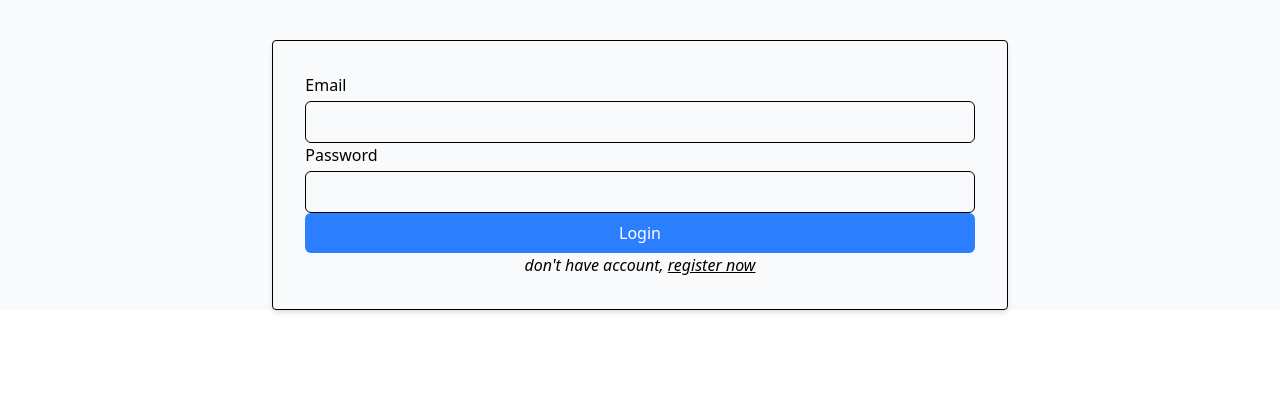
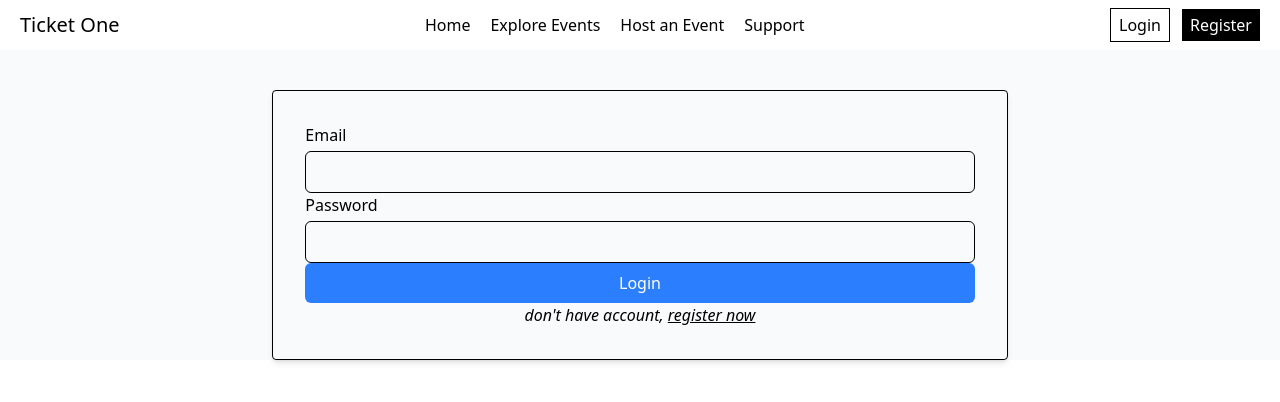
Before and after one commit to yeshu2004/go-event-booking, a React (Vite) app in the folder client/: page /user/login in a window 1280 px wide. Shown: the top 402 px of the page. Built offline with nearby package versions, Linux system fonts and the light colour scheme.

Commit message:
Refactor routing and layout structure; implement user and organization layouts, and enhance event fetching logic

```diff
--- /dev/null
+++ b/client/src/components/Navbar.jsx
@@ -0,0 +1,49 @@
+import { Link, useLocation } from "react-router";
+import { useUserAuthStore } from "../store/useUserAuth";
+
+function Navbar() {
+  const { isUserLoggedIn } = useUserAuthStore();
+  const logoutUser = useUserAuthStore((state) => state.logoutUser);
+   const location = useLocation()
+  return (
+    <div className="w-full">
+      <div className="flex items-center justify-between px-5 py-2">
+        {/* left */}
+        <div>
+          <Link to={""} className="text-xl">Ticket One</Link>
+        </div>
+        {/* mid */}
+        <div className="hidden items-center gap-5 md:flex">
+          <Link to={""}>Home</Link>
+          <Link to={""}>Explore Events</Link>
+          <Link to={""}>
+            {isUserLoggedIn ? "Notifications" : "Host an Event"}
+          </Link>
+          <Link to={""}>Support</Link>
+        </div>
+        {/* right */}
+        {isUserLoggedIn ? (
+          <div className="flex items-center gap-3">
+            <Link to={"/"} className="">
+              My Account
+            </Link>
+            <button onClick={logoutUser} className="border-black cursor-pointer border px-2 py-1">
+              Logout
+            </button>
+          </div>
+        ) : (
+          <div className="flex items-center gap-3">
+            <Link to={`/user/login?redirect=${location.pathname}`} className="border-black border px-2 py-1">
+              Login
+            </Link>
+            <Link to={"/user/signup"} className="bg-black text-white px-2 py-1">
+              Register
+            </Link>
+          </div>
+        )}
+      </div>
+    </div>
+  );
+}
+
+export default Navbar;
--- /dev/null
+++ b/client/src/layouts/OrgLayout.jsx
@@ -0,0 +1,7 @@
+import { Outlet } from "react-router";
+
+function OrgLayout() {
+  return <Outlet />;
+}
+
+export default OrgLayout;
--- /dev/null
+++ b/client/src/layouts/UserLayout.jsx
@@ -0,0 +1,13 @@
+import Navbar from "../components/Navbar";
+import { Outlet } from "react-router";
+
+function UserLayout() {
+  return (
+    <>
+      <Navbar />
+      <Outlet />
+    </>
+  );
+}
+
+export default UserLayout;
--- a/client/src/main.jsx
+++ b/client/src/main.jsx
@@ -1,42 +1,46 @@
-import { StrictMode } from 'react'
-import { createRoot } from 'react-dom/client'
-import './index.css'
-import App from './App.jsx'
-import { QueryClient, QueryClientProvider } from '@tanstack/react-query'
-// import { createAsyncStoragePersister } from '@tanstack/query-async-storage-persister'
-// import { persistQueryClient } from '@tanstack/react-query-persist-client'
+import { createRoot } from "react-dom/client";
+import "./index.css";
+import App from "./App.jsx";
+import { QueryClient, QueryClientProvider } from "@tanstack/react-query";
 
-import {BrowserRouter, Route, Routes} from "react-router"
-import Signup from './pages/user/Signup.jsx'
-import Login from './pages/user/Login.jsx'
-import Events from './pages/Events.jsx'
-import Register from './pages/organization/Register.jsx'
-import OrgLogin from './pages/organization/Login.jsx'
-import Dashboard from './pages/organization/Dashboard.jsx'
-import AboutOrg from './pages/AboutOrg.jsx'
-import Event from './pages/Event.jsx'
-import BookSeat from './pages/BookSeat.jsx'
+import { BrowserRouter, Route, Routes } from "react-router";
+import Signup from "./pages/user/Signup.jsx";
+import Login from "./pages/user/Login.jsx";
+import Events from "./pages/Events.jsx";
+import Register from "./pages/organization/Register.jsx";
+import OrgLogin from "./pages/organization/Login.jsx";
+import Dashboard from "./pages/organization/Dashboard.jsx";
+import AboutOrg from "./pages/AboutOrg.jsx";
+import Event from "./pages/Event.jsx";
+import BookSeat from "./pages/BookSeat.jsx";
+import UserLayout from "./layouts/UserLayout.jsx";
+import OrgLayout from "./layouts/OrgLayout.jsx";
 
-const queryClient = new QueryClient()
+const queryClient = new QueryClient();
 
-createRoot(document.getElementById('root')).render(
+createRoot(document.getElementById("root")).render(
   <BrowserRouter>
     <QueryClientProvider client={queryClient}>
       <Routes>
-        <Route path='/' element={<App/>}/>
+        {/* for user */}
+        <Route element={<UserLayout />}>
+          {/* unprotected*/}
+          <Route path="/" element={<App />} />
+          <Route path="/user/signup" element={<Signup />} />
+          <Route path="/user/login" element={<Login />} />
+          <Route path="/events" element={<Events />} />
+          <Route path="/about/event/:event_id" element={<Event />} />
+          {/* protected*/}
+          <Route path="/event/book-seat/:event_id" element={<BookSeat />} />
+        </Route>
         {/* for organization*/}
-        <Route path='/organization/signup' element={<Register/>}/>
-        <Route path='/organization/login' element={<OrgLogin/>}/>
-        <Route path='/dashboard' element={<Dashboard/>}/>
-        <Route path='/about/organisations/:orgId' element={<AboutOrg/>}/>
-        {/* for user -- unprotected*/}
-        <Route path='/user/signup' element={<Signup/>}/>
-        <Route path='/user/login' element={<Login/>}/>
-        <Route path='/events' element={<Events/>}/>
-        <Route path='/about/event/:event_id' element={<Event/>}/>
-        {/* for user -- protected*/}
-        <Route path='/event/book-seat/:event_id' element={<BookSeat/>}/>
+        <Route element={<OrgLayout />}>
+          <Route path="/organization/signup" element={<Register />} />
+          <Route path="/organization/login" element={<OrgLogin />} />
+          <Route path="/dashboard" element={<Dashboard />} />
+          <Route path="/about/organisations/:orgId" element={<AboutOrg />} />
+        </Route>
       </Routes>
     </QueryClientProvider>
-  </BrowserRouter>,
-)
+  </BrowserRouter>
+);
--- a/client/src/pages/Events.jsx
+++ b/client/src/pages/Events.jsx
@@ -1,21 +1,12 @@
 import { useQuery } from "@tanstack/react-query";
 import { Link, Links } from "react-router";
-import { useUserAuthStore } from ".././store/useUserAuth";
 import { FaArrowRight } from "react-icons/fa6";
 
 function Events() {
-  const { userToken, isUserLoggedIn } = useUserAuthStore();
-  const logoutUser = useUserAuthStore((state) => state.logoutUser);
-
   const getEvents = async () => {
-    if (!userToken) {
-      throw new Error("No token available");
-    }
-
     const response = await fetch("http://localhost:8080/api/events", {
       headers: {
         "Content-Type": "application/json",
-        Authorization: `Bearer ${userToken}`,
       },
     });
     if (!response.ok) {
@@ -31,22 +22,15 @@ function Events() {
   const { status, data, error } = useQuery({
     queryKey: ["events"],
     queryFn: getEvents,
-    enabled: isUserLoggedIn && !!userToken,
   });
 
-  if (!isUserLoggedIn) return <div>oops user, please login to continue...</div>;
+
   console.log(data);
 
   return (
     <div className="p-6">
       <div className="flex justify-between items-center mb-6">
         <h1 className="text-2xl font-bold text-gray-800">Upcoming Events</h1>
-        <button
-          onClick={logoutUser}
-          className="text-blue-600 hover:text-blue-800 underline text-sm"
-        >
-          Logout
-        </button>
       </div>
       {status == "pending" && (
         <div className="text-center py-8">
--- a/client/src/pages/user/Login.jsx
+++ b/client/src/pages/user/Login.jsx
@@ -1,5 +1,5 @@
 import { useState } from "react";
-import { Link, useNavigate } from "react-router";
+import { Link, useNavigate, useSearchParams } from "react-router";
 import { useUserAuthStore } from "../../store/useUserAuth";
 
 function Login() {
@@ -7,8 +7,13 @@ function Login() {
   const [password, setPassword] = useState("");
   const [error, setError] = useState("");
 
-  const loginUser = useUserAuthStore((state)=> state.loginUser);
+  const loginUser = useUserAuthStore((state) => state.loginUser);
   const navigate = useNavigate();
+
+  const [searchParams] = useSearchParams();
+  const redirectParam = searchParams.get("redirect");
+
+  const redirectTo = redirectParam && redirectParam !== "/user/signup" ? redirectParam : "/events";
 
   async function handleSubmit(e) {
     e.preventDefault();
@@ -32,11 +37,10 @@ function Login() {
         return;
       }
 
-
-      loginUser(data.data.token)
+      loginUser(data.data.token);
       setEmail("");
       setPassword("");
-      navigate("/events");
+      navigate(redirectTo);
     } catch (err) {
       setError("Network error. Please check your connection.");
       console.error(err);
```
Also changed, not shown: 2 other files (tests, documents, lock files or other folders).
